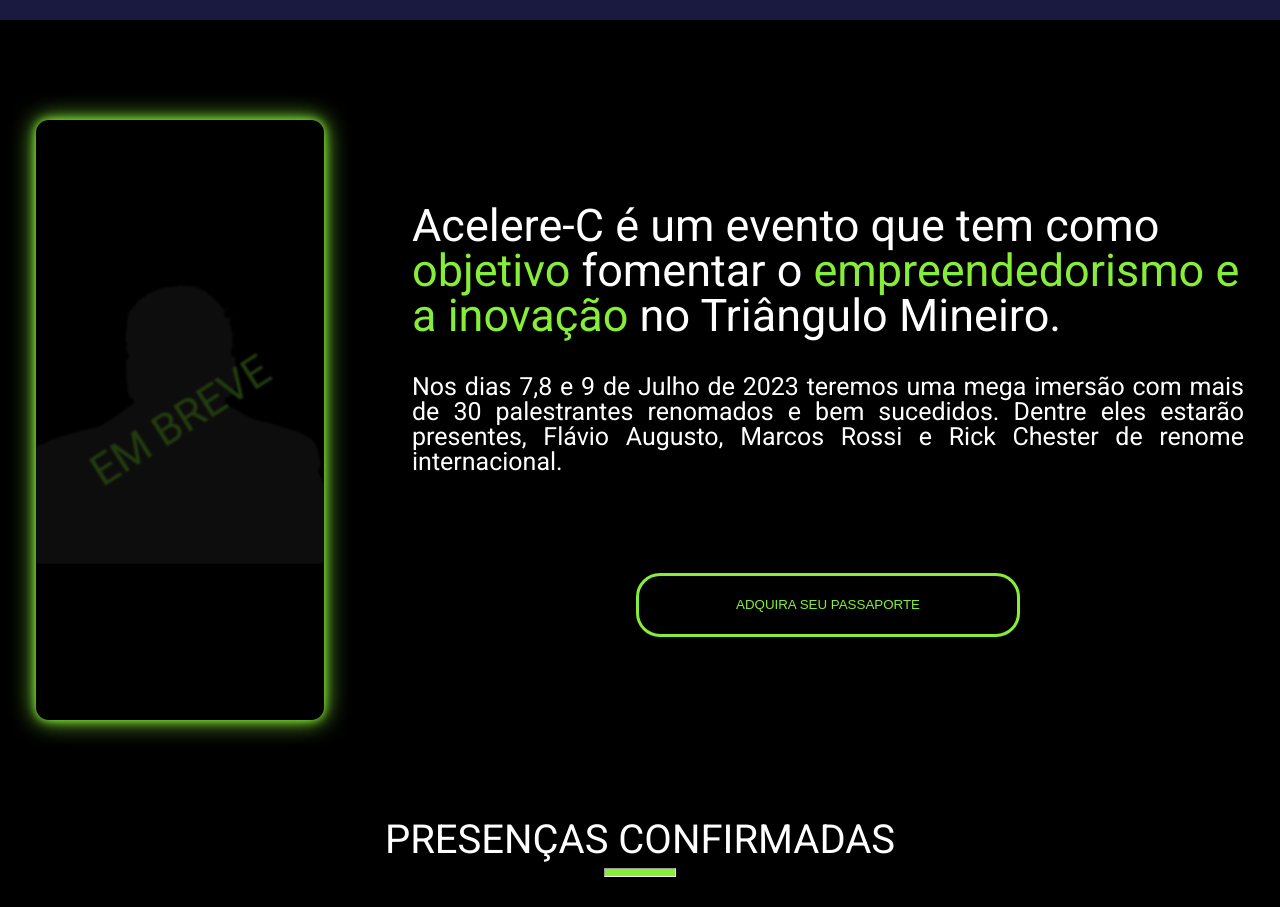
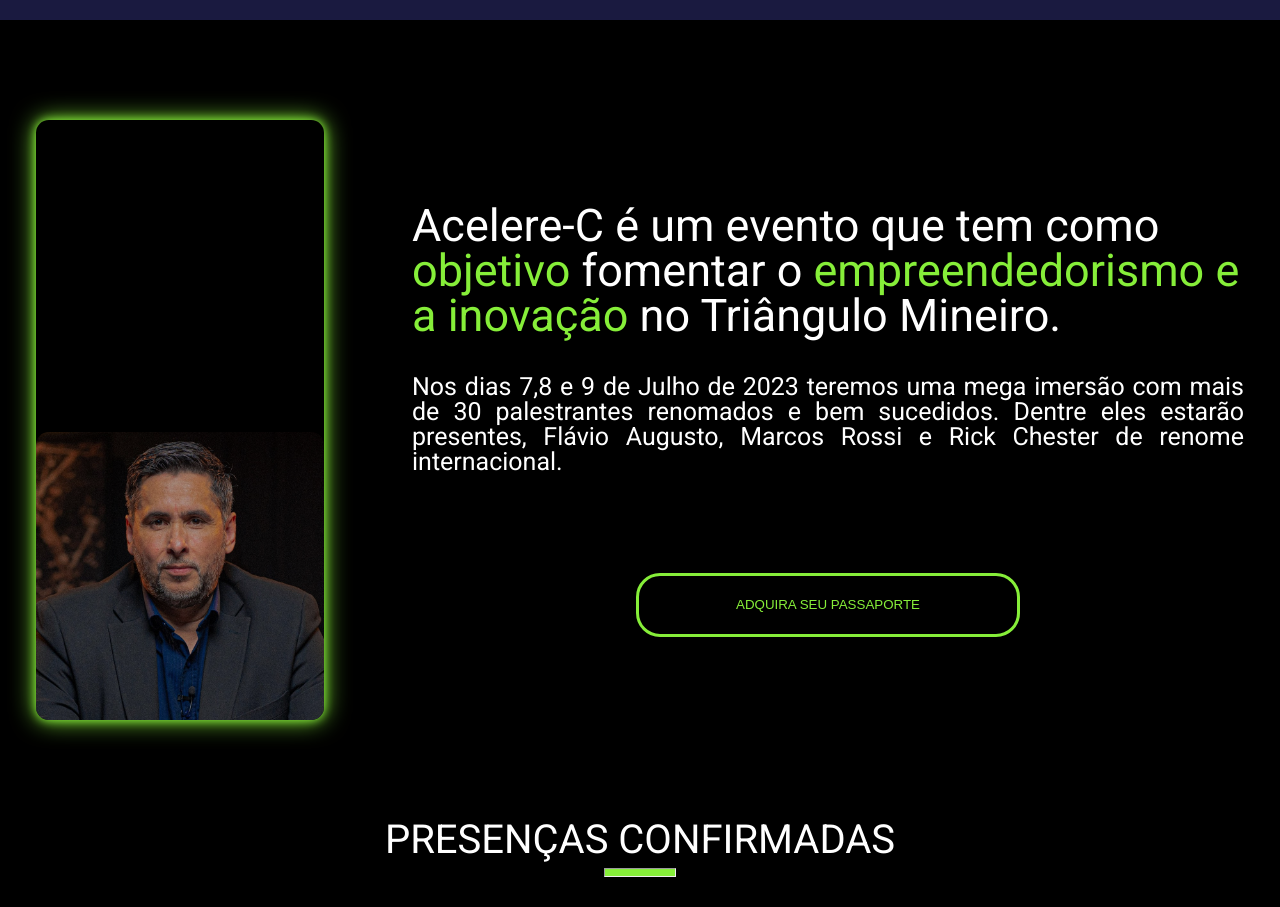
Before and after one commit to ooguuiholiv/acelere-c, a React (Vite) app: page / in a window 1280 px wide. Shown: the part 980-1887 px from the top of the page. Built offline with nearby package versions, Linux system fonts and the light colour scheme; a web font is replaced by a local one.

Commit message:
flavio att

```diff
--- a/src/blocks/Presentation/index.jsx
+++ b/src/blocks/Presentation/index.jsx
@@ -1,5 +1,5 @@
 import React from "react";
-import Sombra from '../../assets/palestrantes/SombraFlavio2.png'
+import Sombra from '../../assets/palestrantes/Flavio2.jpg'
 import styled from "styled-components";
 
 export const PresentationContainer = styled.div`
@@ -74,7 +74,8 @@
       width: 22.5%;
       .card {
         width: 100%;
-        height: 30vh;
+        height: 100%;
+        padding-top: 4rem;
         border-radius: 0.8rem;
         background: #000;
         box-shadow: 0px 0px 25px var(--green-logo),
@@ -131,7 +132,7 @@
       width: 45%;
       .card {
         width: 100%;
-        height: 35vh;
+        height: 100%;
         border-radius: 0.8rem;
         background: #000;
         box-shadow: 0px 0px 25px var(--green-logo),
@@ -181,8 +182,8 @@
       <PresentationContainer>
         <div id="picture-presentation">
           <div className="card">
-            <div style={{display: 'flex', width: '100%', height: '100%',alignItems: 'center', justifyContent: 'center'}} className="box">
-              <img src={Sombra} style={{width: '100%', opacity: '0.25'}} alt="" />
+            <div style={{display: 'flex', width: '100%', height: '100%',alignItems: 'end', justifyContent: 'center',borderRadius: 'inherit'}} className="box">
+              <img src={Sombra} style={{width: '100%', opacity: '0.75', borderRadius: 'inherit'}} alt="" />
             </div>
           </div>
         </div>
```
Also changed, not shown: src/assets/palestrantes/flaviofundo.png (renamed from src/assets/palestrantes/Flavio2-removebg-preview.png).
